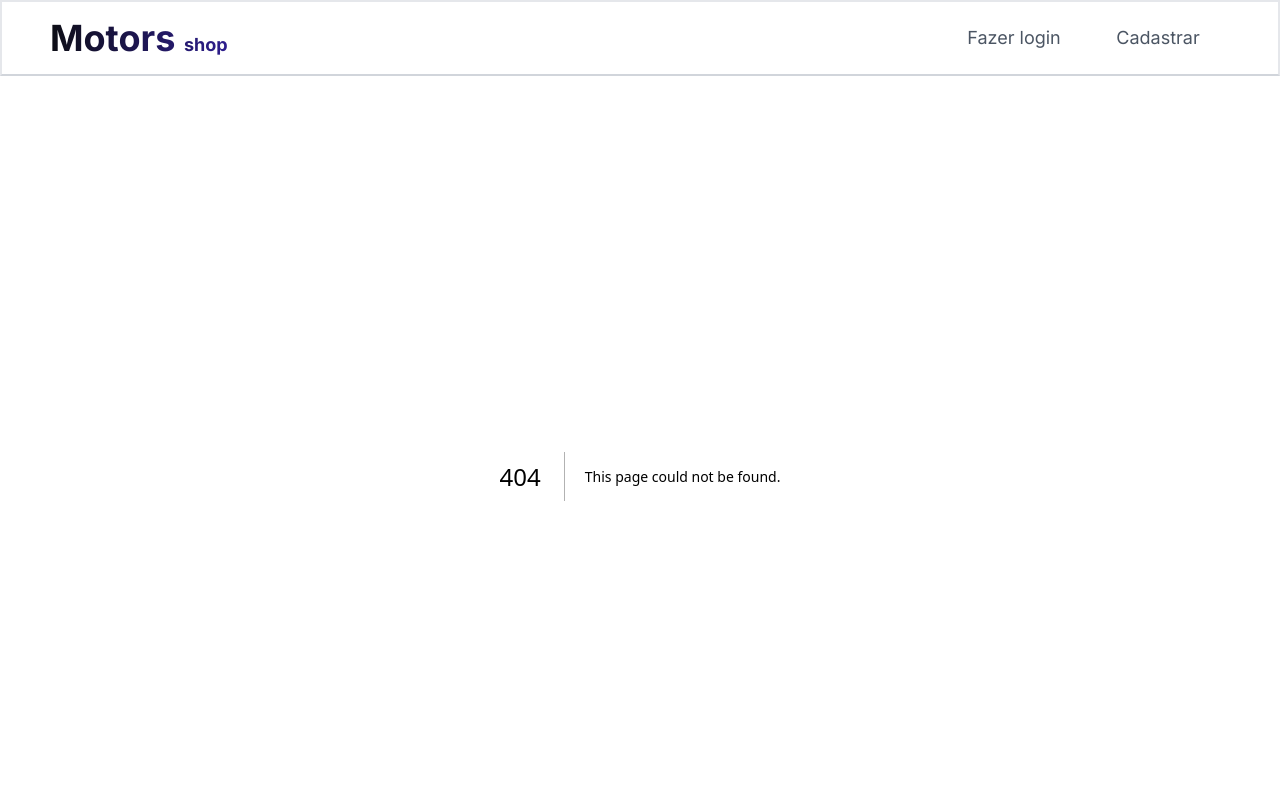
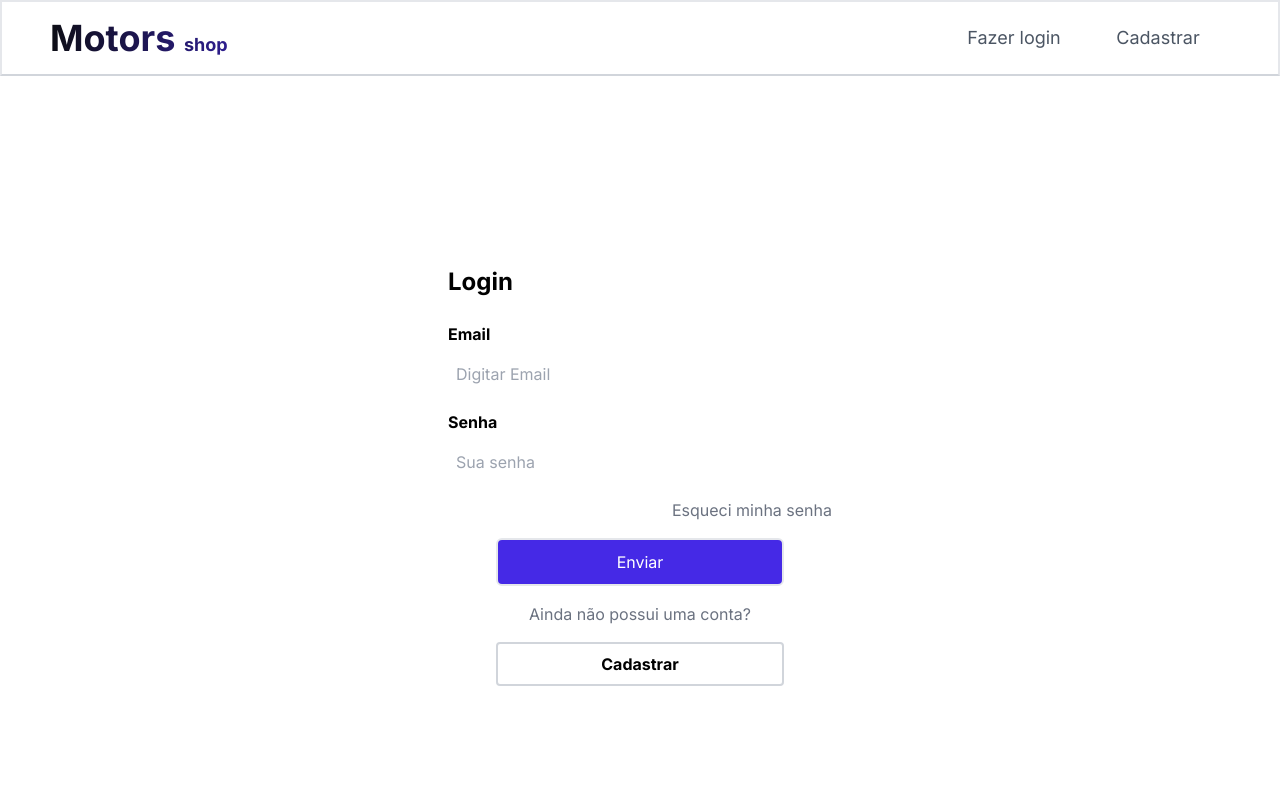
Before and after one commit to Projeto-Final-M6-G20/projeto-final-m6-g20-front-end, a Next.js app: page /login in a window 1280 px wide. Before the commit this address had no page. Shown: the top 800 px of the page. Built offline with nearby package versions, Linux system fonts and the light colour scheme.

Commit message:
feat: Login Page created

```diff
--- a/package.json
+++ b/package.json
@@ -26,7 +26,6 @@
     "react": "18.2.0",
     "react-dom": "18.2.0",
     "react-hook-form": "^7.44.2",
-    "react-icon": "^1.0.0",
     "react-icons": "^4.9.0",
     "react-toastify": "^9.1.3",
     "tailwindcss": "3.3.2",
--- /dev/null
+++ b/src/app/login/components/FormLogin/index.tsx
@@ -0,0 +1,56 @@
+import Link from 'next/link';
+
+const LoginForm = () => {
+  return (
+    <div className="max-w-md w-1/2  rounded-md  p-8 bg-cover bg-center max-lg:w-3/4 max-sm:w-3/4">
+      <div className="flex w-2/2 justify-between items-center ">
+        <h2 className="text-2xl font-bold  mb-6">Login</h2>
+      </div>
+
+      <form className="flex flex-col gap-4">
+        <div className="flex flex-col gap-2">
+          <label className="font-bold" htmlFor="email">
+            Email
+          </label>
+          <input
+            type="email"
+            id="email"
+            placeholder="Digitar Email"
+            className="input-style"
+          />
+        </div>
+
+        <div className="flex flex-col gap-2">
+          <label className="font-bold" htmlFor="email">
+            Senha
+          </label>
+          <input
+            type="password"
+            id="password"
+            placeholder="Sua senha"
+            className="input-style"
+          />
+        </div>
+
+        <div className="w-full flex justify-end items-end">
+          <span className="text-gray-500">Esqueci minha senha</span>
+        </div>
+
+        <div className="flex flex-col gap-4 items-center justify-between">
+          <button
+            type="submit"
+            className="btn-primary relative top-0 left-0 w-3/4"
+          >
+            Enviar
+          </button>
+          <Link href={'/register'} className="text-gray-500">
+            Ainda não possui uma conta?
+          </Link>
+          <button className="btn-form w-3/4">Cadastrar</button>
+        </div>
+      </form>
+    </div>
+  );
+};
+
+export default LoginForm;
--- /dev/null
+++ b/src/app/login/page.tsx
@@ -0,0 +1,11 @@
+import LoginForm from './components/FormLogin';
+
+const LoginPage = () => {
+  return (
+    <main className="flex min-h-screen items-center  justify-center">
+      <LoginForm />
+    </main>
+  );
+};
+
+export default LoginPage;
--- a/src/styles/global.css
+++ b/src/styles/global.css
@@ -3,8 +3,8 @@
 @tailwind utilities;
 
 .backgroundImage {
-  background-image: url('../app/adDetailView/components/Images/background2.svg')
-  }
+  background-image: url('../app/adDetailView/components/Images/background2.svg');
+}
 
 @layer components {
   .btn-primary {
@@ -44,7 +44,7 @@
   }
 
   .input-style {
-    @apply border border-gray-300 rounded-md p-2 focus:outline-none focus:border-blue-500;
+    @apply rounded-md p-2 focus:outline-none focus:border-blue-500;
   }
 
   .heading-1-700 {
@@ -74,5 +74,4 @@
   .heading-5-600 {
     @apply w-44 font-semibold text-2xl text-gray-900;
   }
-
 }
```
Also changed, not shown: src/app/page.tsx (+32 -17 lines), 1 other file (tests, documents, lock files or other folders).
